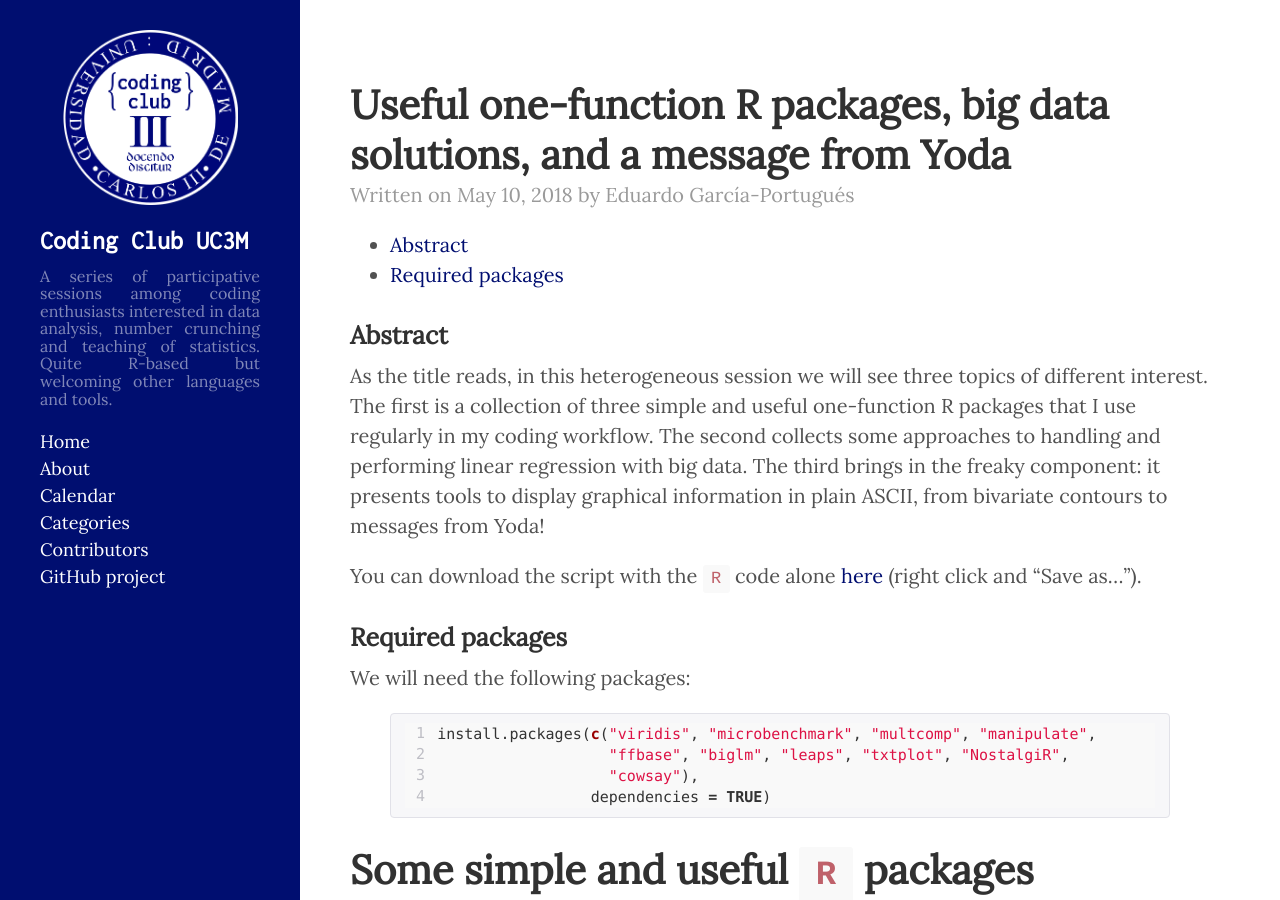
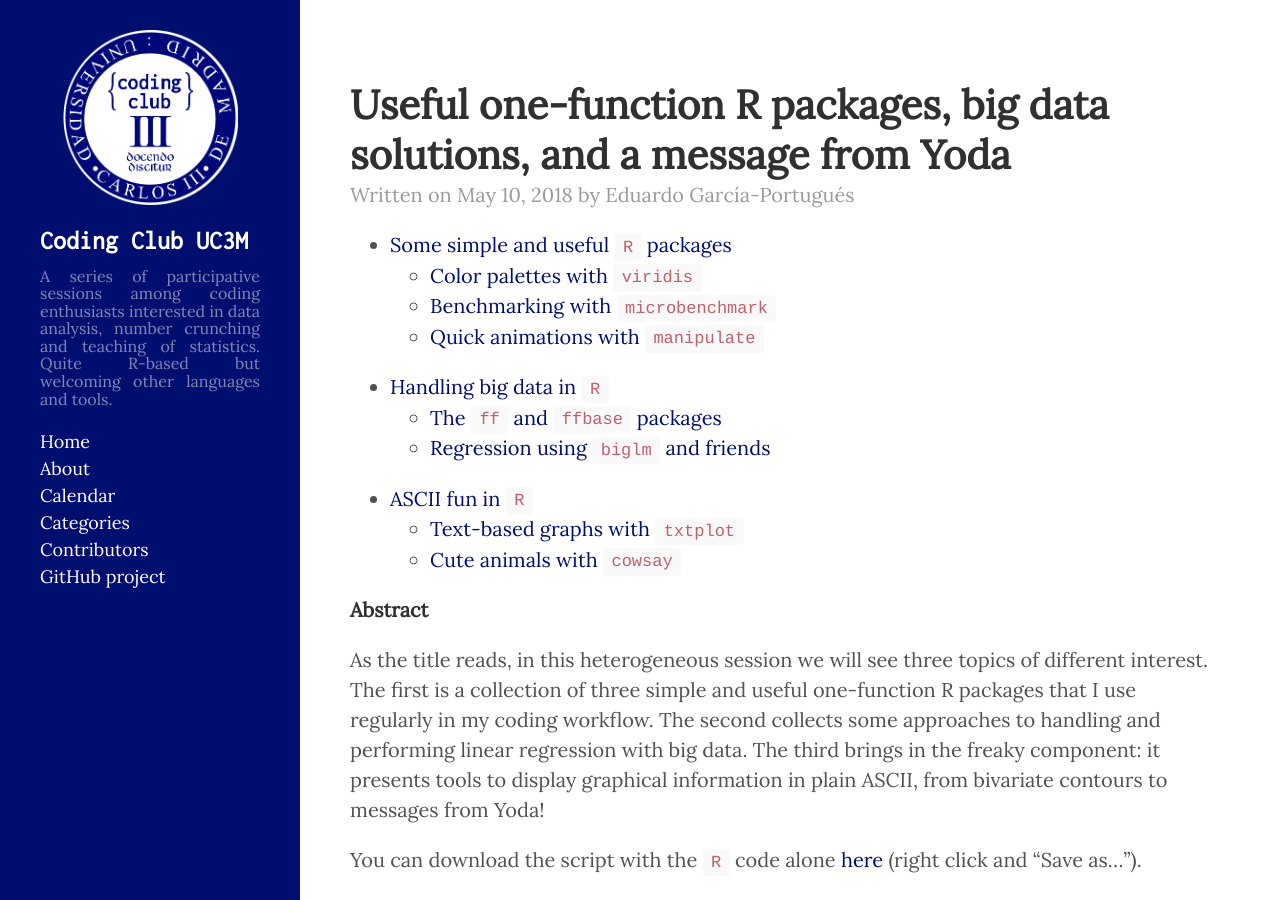
Before and after one commit to CodingClubUC3M/codingclubuc3m.github.io, a Jekyll site: the page built from _posts/2018-05-10-misc-R-function-hidden.md, in a window 1280 px wide and 900 px high. Built offline with Jekyll 4.4.1, drawn with Linux system fonts in a browser that asks for light colours; comment, search, counter and statistics services are not loaded.

Commit message:
Sectioning

````diff
--- a/_posts/2018-05-10-misc-R-function-hidden.md
+++ b/_posts/2018-05-10-misc-R-function-hidden.md
@@ -21,13 +21,13 @@
 
 
 
-### Abstract
+**Abstract**
 
 As the title reads, in this heterogeneous session we will see three topics of different interest. The first is a collection of three simple and useful one-function R packages that I use regularly in my coding workflow. The second collects some approaches to handling and performing linear regression with big data. The third brings in the freaky component: it presents tools to display graphical information in plain ASCII, from bivariate contours to messages from Yoda!
 
 You can download the script with the `R` code alone [here](https://raw.githubusercontent.com/CodingClubUC3M/codingclubuc3m.github.io/master/scripts/misc.R) (right click and "Save as...").
 
-### Required packages
+**Required packages**
 
 We will need the following packages:
 
--- a/rmd/2018-05-10-misc-R-function.Rmd
+++ b/rmd/2018-05-10-misc-R-function.Rmd
@@ -23,13 +23,13 @@
 knitr::opts_chunk$set(echo = TRUE)
 ```
 
-### Abstract {-}
+**Abstract**
 
 As the title reads, in this heterogeneous session we will see three topics of different interest. The first is a collection of three simple and useful one-function R packages that I use regularly in my coding workflow. The second collects some approaches to handling and performing linear regression with big data. The third brings in the freaky component: it presents tools to display graphical information in plain ASCII, from bivariate contours to messages from Yoda!
 
 You can download the script with the `R` code alone [here](https://raw.githubusercontent.com/CodingClubUC3M/codingclubuc3m.github.io/master/scripts/misc.R) (right click and "Save as...").
 
-### Required packages {-}
+**Required packages**
 
 We will need the following packages:
 
````
